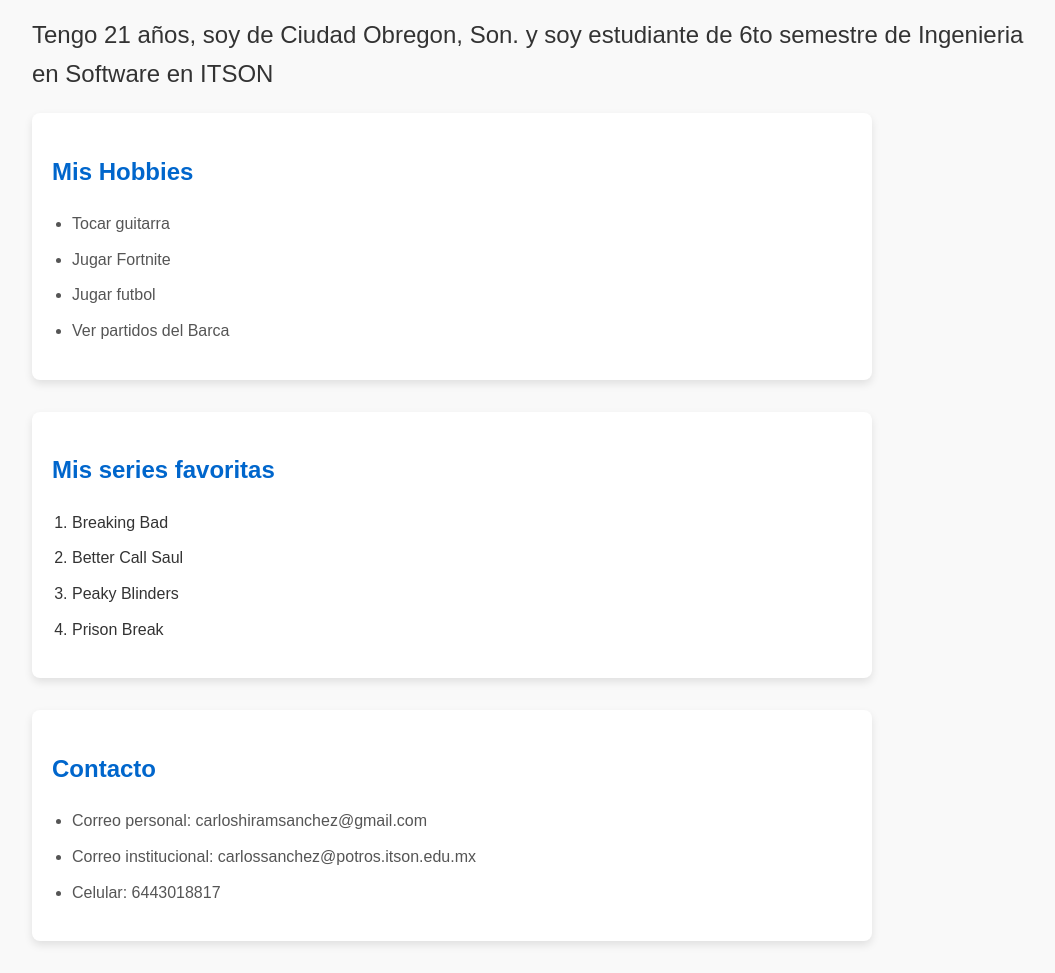
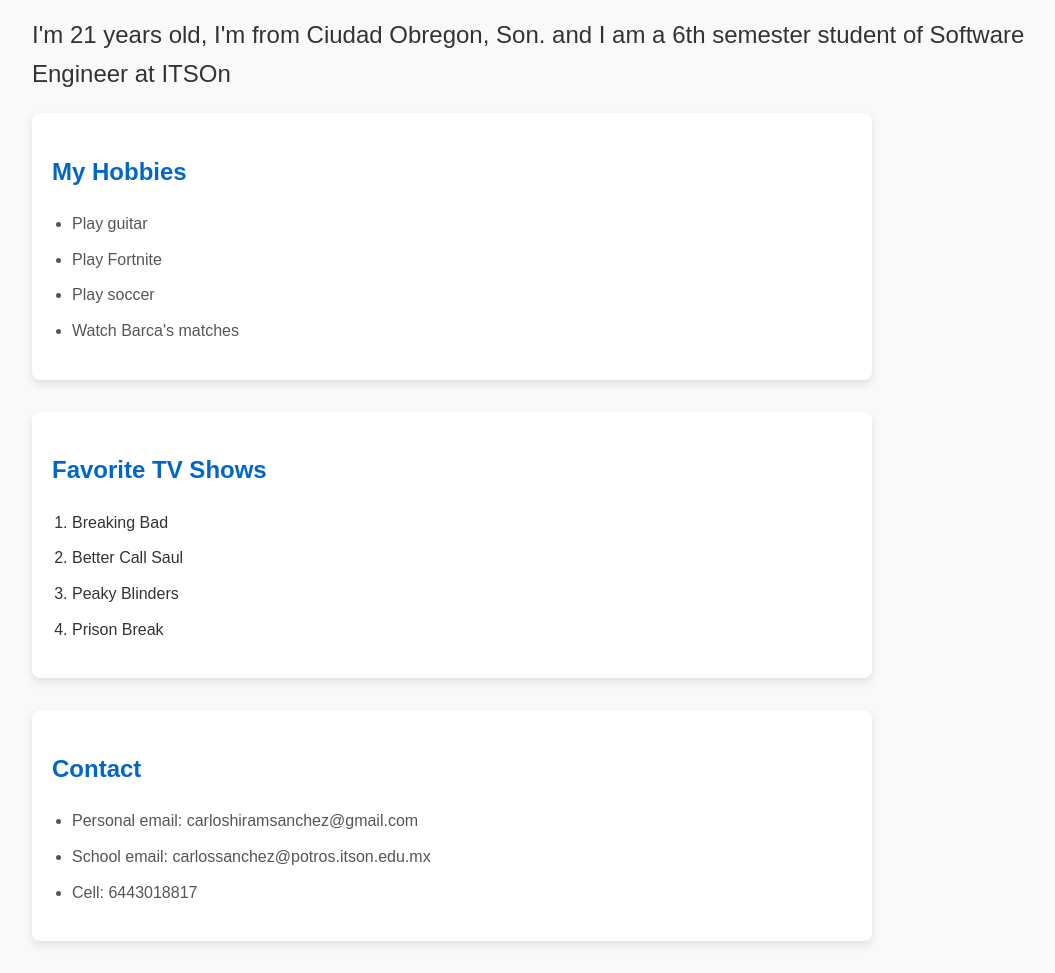
Before and after one commit to hiiramsan/LandingSanchezCarlos, a plain HTML site: page LandingSanchezCarlos/index.html in a window 1280 px wide. Shown: the part 91-1064 px from the top of the page, without its empty margins (96-1151 px from the left). Drawn offline with Linux system fonts and the light colour scheme.

Commit message:
translated to english

```diff
--- a/LandingSanchezCarlos/index.html
+++ b/LandingSanchezCarlos/index.html
@@ -7,21 +7,21 @@
     <link rel="stylesheet" href="style.css">
 </head>
 <body>
-    <h1>Hola, soy Carlos Sanchez</h1>
-    <p>Tengo 21 años, soy de Ciudad Obregon, Son. y soy estudiante de 6to semestre de Ingenieria en Software en ITSON</p>
+    <h1>Hi, I'm Carlos Sanchez</h1>
+    <p>I'm 21 years old, I'm from Ciudad Obregon, Son. and I am a 6th semester student of Software Engineer at ITSOn</p>
 
     <section>
-        <h1>Mis Hobbies</h1>
+        <h1>My Hobbies</h1>
         <ul>
-            <li>Tocar guitarra</li>
-            <li>Jugar Fortnite</li>
-            <li>Jugar futbol</li>
-            <li>Ver partidos del Barca</li>
+            <li>Play guitar</li>
+            <li>Play Fortnite</li>
+            <li>Play soccer</li>
+            <li>Watch Barca's matches</li>
         </ul>
     </section>
 
     <section>
-        <h1>Mis series favoritas</h1>
+        <h1>Favorite TV Shows</h1>
         <ol>
             <li>Breaking Bad</li>
             <li>Better Call Saul</li>
@@ -31,11 +31,11 @@
     </section>
 
     <section>
-        <h1>Contacto</h1>
+        <h1>Contact</h1>
         <ul>
-            <li>Correo personal: carloshiramsanchez@gmail.com</li>
-            <li>Correo institucional: carlossanchez@potros.itson.edu.mx</li>
-            <li>Celular: 6443018817</li>
+            <li>Personal email: carloshiramsanchez@gmail.com</li>
+            <li>School email: carlossanchez@potros.itson.edu.mx</li>
+            <li>Cell: 6443018817</li>
         </ul>
     </section>
 </body>
```
